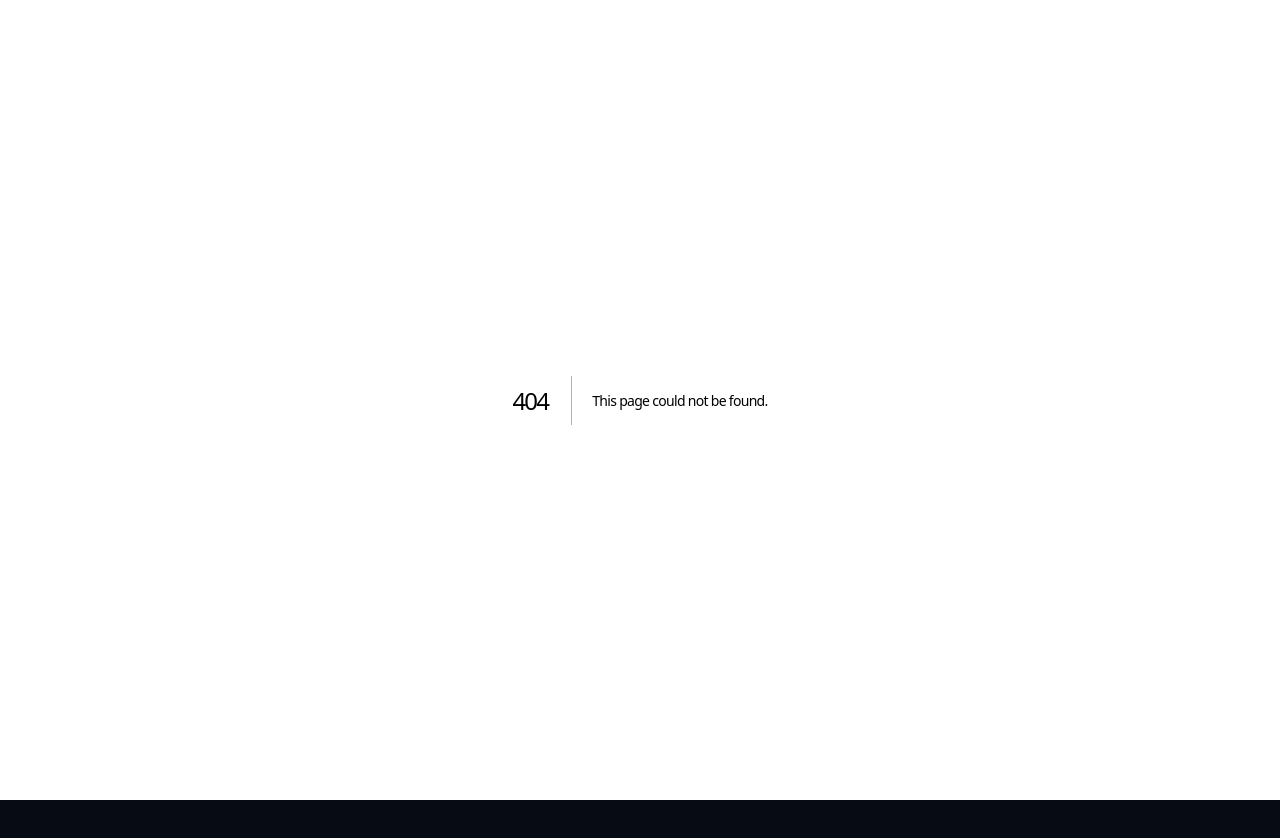
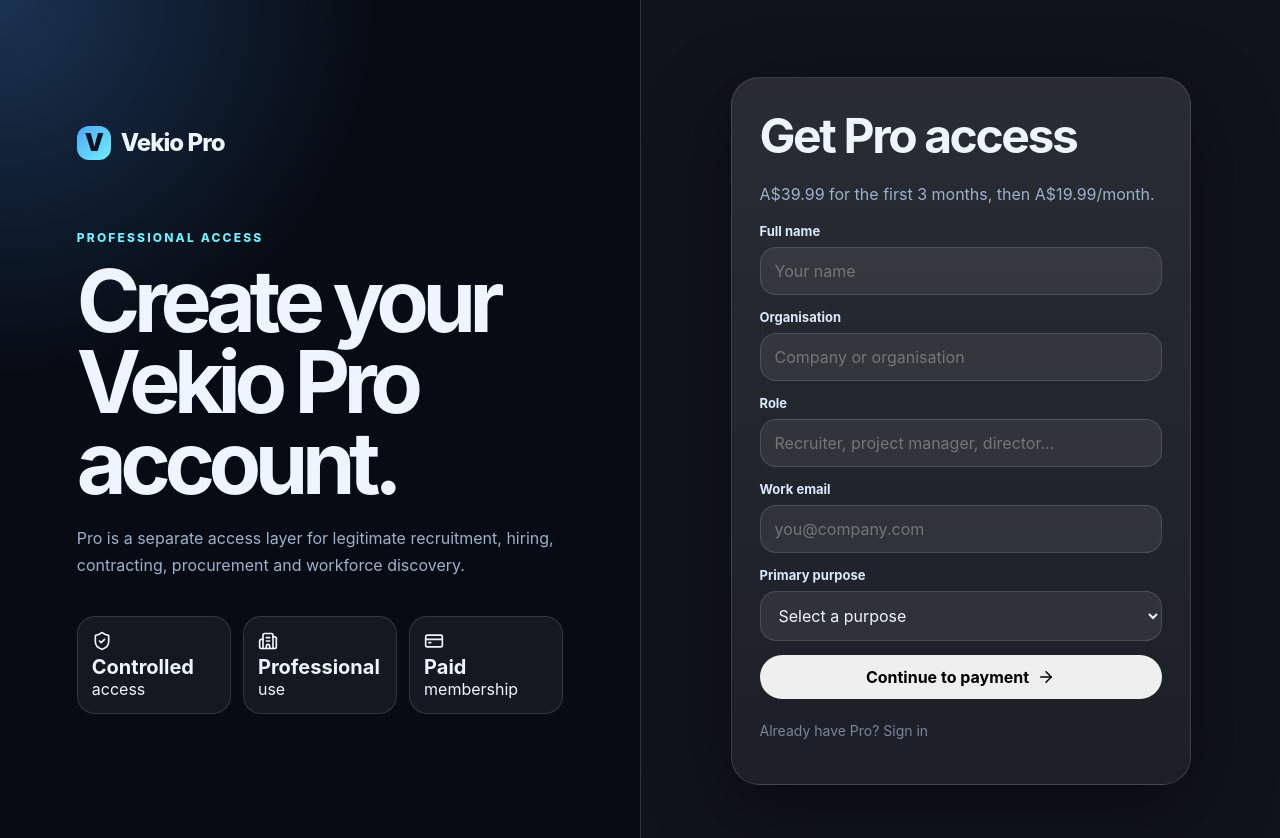
Before and after one commit to manharsvengg-au/vekio-prototype, a Next.js app: page /pro/register in a window 1280 px wide. Before the commit this address had no page. Shown: the top 838 px of the page. Before the commit the page ends 800 px from the top, so only its background shows below. Built offline with nearby package versions, Linux system fonts and the light colour scheme.

Commit message:
Vekio Pro sandbox foundation

```diff
--- /dev/null
+++ b/app/pro/register/page.tsx
@@ -0,0 +1,85 @@
+"use client";
+
+import Link from "next/link";
+import { FormEvent, useState } from "react";
+import { ArrowRight, Building2, CreditCard, ShieldCheck } from "lucide-react";
+
+export default function VekioProRegisterPage() {
+  const [status, setStatus] = useState("");
+
+  function handleSubmit(event: FormEvent<HTMLFormElement>) {
+    event.preventDefault();
+    setStatus("Pro account creation and billing will be connected in the next build step.");
+  }
+
+  return (
+    <main className="login-wrap">
+      <section className="login-left">
+        <Link className="logo" href="/pro">
+          <span className="logo-mark">V</span>
+          <span>Vekio Pro</span>
+        </Link>
+
+        <div style={{ marginTop: 70 }}>
+          <div className="eyebrow">Professional access</div>
+          <h1>Create your Vekio Pro account.</h1>
+          <p>
+            Pro is a separate access layer for legitimate recruitment, hiring,
+            contracting, procurement and workforce discovery.
+          </p>
+        </div>
+
+        <div className="trust-strip">
+          <div className="trust-item"><ShieldCheck size={20} /><strong>Controlled</strong><span>access</span></div>
+          <div className="trust-item"><Building2 size={20} /><strong>Professional</strong><span>use</span></div>
+          <div className="trust-item"><CreditCard size={20} /><strong>Paid</strong><span>membership</span></div>
+        </div>
+      </section>
+
+      <section className="login-right">
+        <form className="card form-card" onSubmit={handleSubmit}>
+          <h2>Get Pro access</h2>
+          <p>A$39.99 for the first 3 months, then A$19.99/month.</p>
+
+          <div className="field">
+            <label>Full name</label>
+            <input type="text" placeholder="Your name" required />
+          </div>
+          <div className="field">
+            <label>Organisation</label>
+            <input type="text" placeholder="Company or organisation" required />
+          </div>
+          <div className="field">
+            <label>Role</label>
+            <input type="text" placeholder="Recruiter, project manager, director..." required />
+          </div>
+          <div className="field">
+            <label>Work email</label>
+            <input type="email" placeholder="you@company.com" required />
+          </div>
+          <div className="field">
+            <label>Primary purpose</label>
+            <select required defaultValue="">
+              <option value="" disabled>Select a purpose</option>
+              <option>Recruitment / labour hire</option>
+              <option>Hiring / employment</option>
+              <option>Subcontractor discovery</option>
+              <option>Procurement / supplier discovery</option>
+              <option>Other professional use</option>
+            </select>
+          </div>
+
+          <button className="btn" type="submit" style={{ width: "100%", justifyContent: "center" }}>
+            Continue to payment <ArrowRight size={18} />
+          </button>
+
+          {status && <p style={{ marginTop: 16 }}>{status}</p>}
+
+          <p style={{ marginTop: 20, fontSize: 14, opacity: 0.7 }}>
+            Already have Pro? <Link href="/pro/login">Sign in</Link>
+          </p>
+        </form>
+      </section>
+    </main>
+  );
+}
```
Also changed, not shown: app/pro/login/page.tsx (added, +63 -0 lines), app/pro/page.tsx (added, +90 -0 lines).
